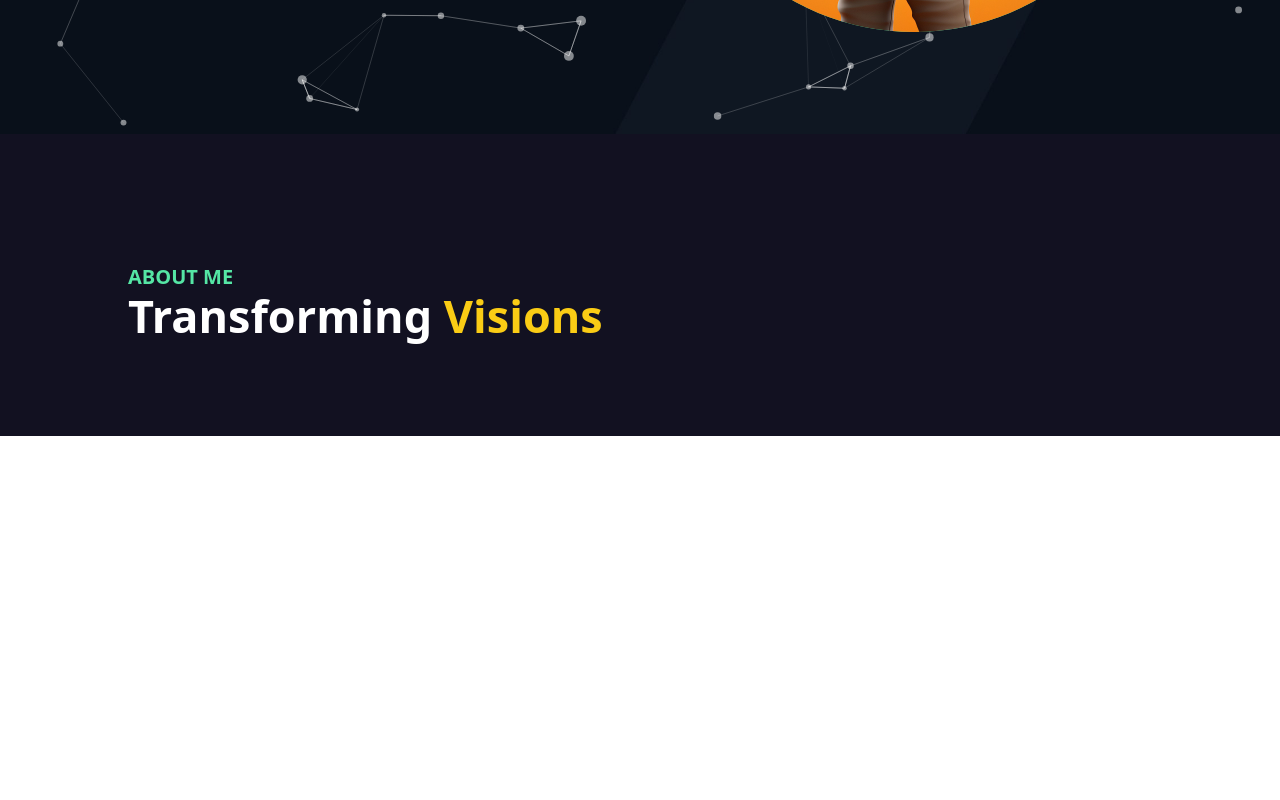
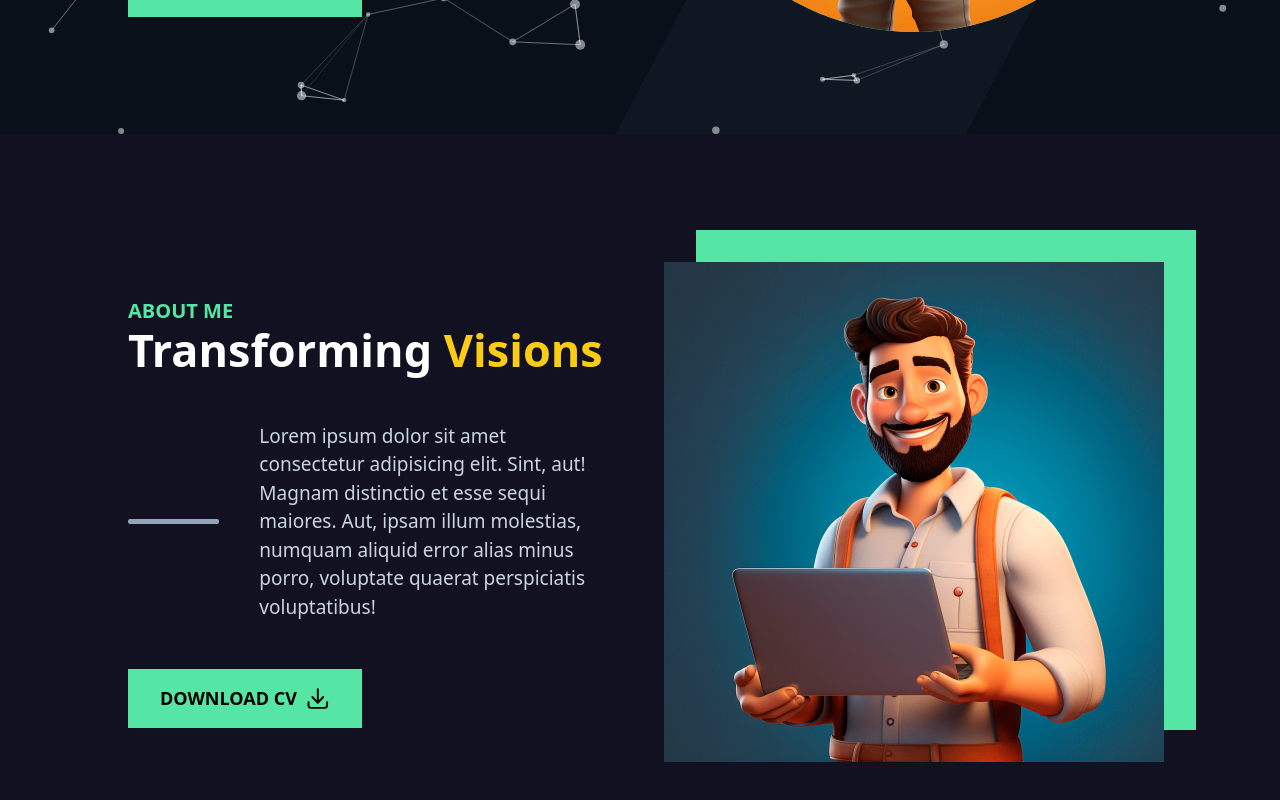
Before and after one commit to krrattoss5/didier-portfolio, a Next.js app: page / in a window 1280 px wide. Shown: the part 666-1466 px from the top of the page. Before the commit the page ends 1102 px from the top, so only its background shows below. Built offline with nearby package versions, Linux system fonts and the light colour scheme.

Commit message:
(refact/About)

```diff
--- a/components/About.tsx
+++ b/components/About.tsx
@@ -1,3 +1,5 @@
+import { ArrowDownTrayIcon } from '@heroicons/react/20/solid'
+import Image from 'next/image'
 import React from 'react'
 
 const About = () => {
@@ -9,8 +11,19 @@
           <h2 className='text-[25px] md:text-[35px] lg:text-[45px] md:leading-[3rem] capitalize mb-[3rem] font-bold text-white'>
             Transforming <span className='text-yellow-400'>Visions</span>
           </h2>
+          <div className='mb-[3rem] flex items-center md:space-x-10'>
+            <span className='w-[100px] hidden md:block h-[5px] bg-slate-400 rounded-sm'></span>
+            <p className='text-[19px] text-slate-300 w-[80%]'>Lorem ipsum dolor sit amet consectetur adipisicing elit. Sint, aut! Magnam distinctio et esse sequi maiores. Aut, ipsam illum molestias, numquam aliquid error alias minus porro, voluptate quaerat perspiciatis voluptatibus!</p>
+          </div>
+          <button className='px-[2rem] hover:bg-yellow-400 transition-all duration-200 py-[1rem] text-[18px] font-bold uppercase bg-[#55e6a5] text-black flex items-center space-x-2'>
+              <p>Download Cv</p>
+              <ArrowDownTrayIcon className='w-[1.6rem] h-[1.7rem] text-black' />
+          </button>
         </div>
-        <div></div>
+        <div className='lg:w-[500px] mx-auto md:mx-0 mt-[2rem] lg:mt-0 lg:h-[500px] w-[300px] h-[300px] relative'>
+          <Image src='/images/about.jpg' alt='Didier FullStack Developer' layout='fill' objectFit='contain' className='relative z-[11] w-[100%] h-[100%] object-contain'/>
+          <div className='absolute w-[100%] h-[100%] bg-[#55e6a5] z-[10] top-[-2rem] right-[-2rem]'></div>
+        </div>
       </div>
     </div>
   )
```
Also changed, not shown: public/images/about.jpg (added).
